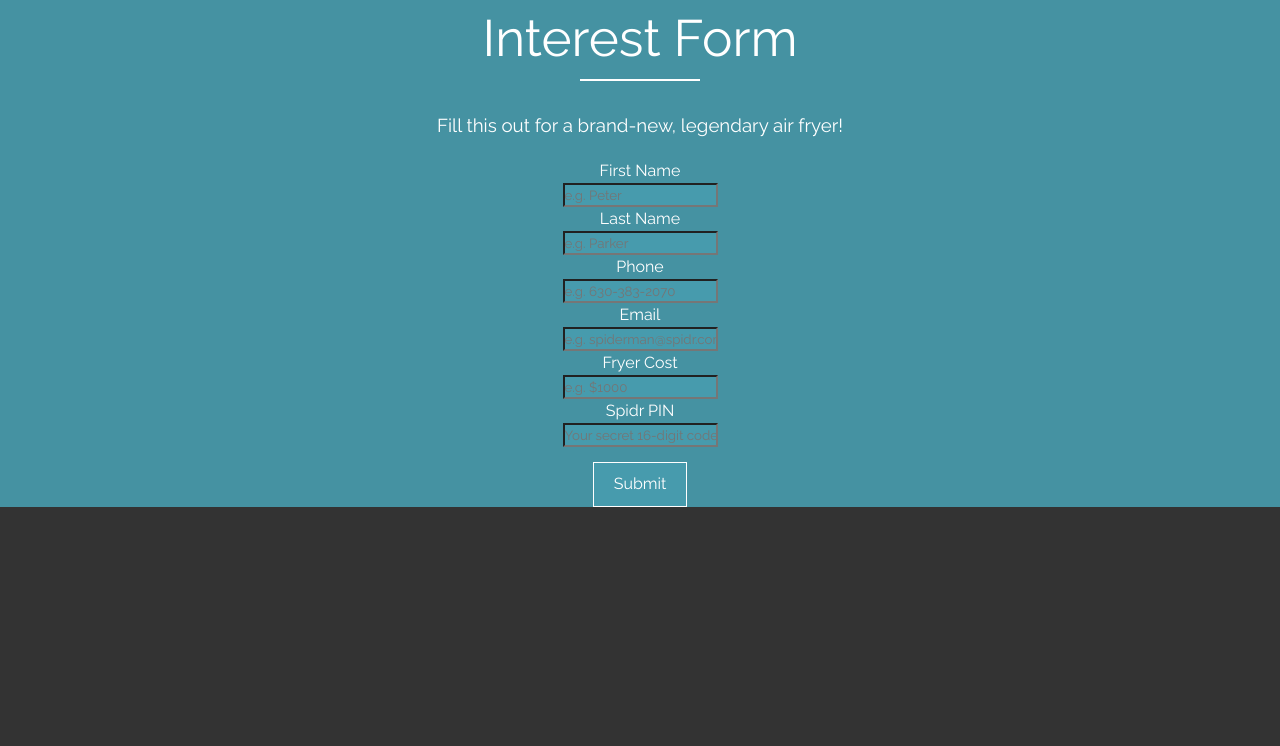
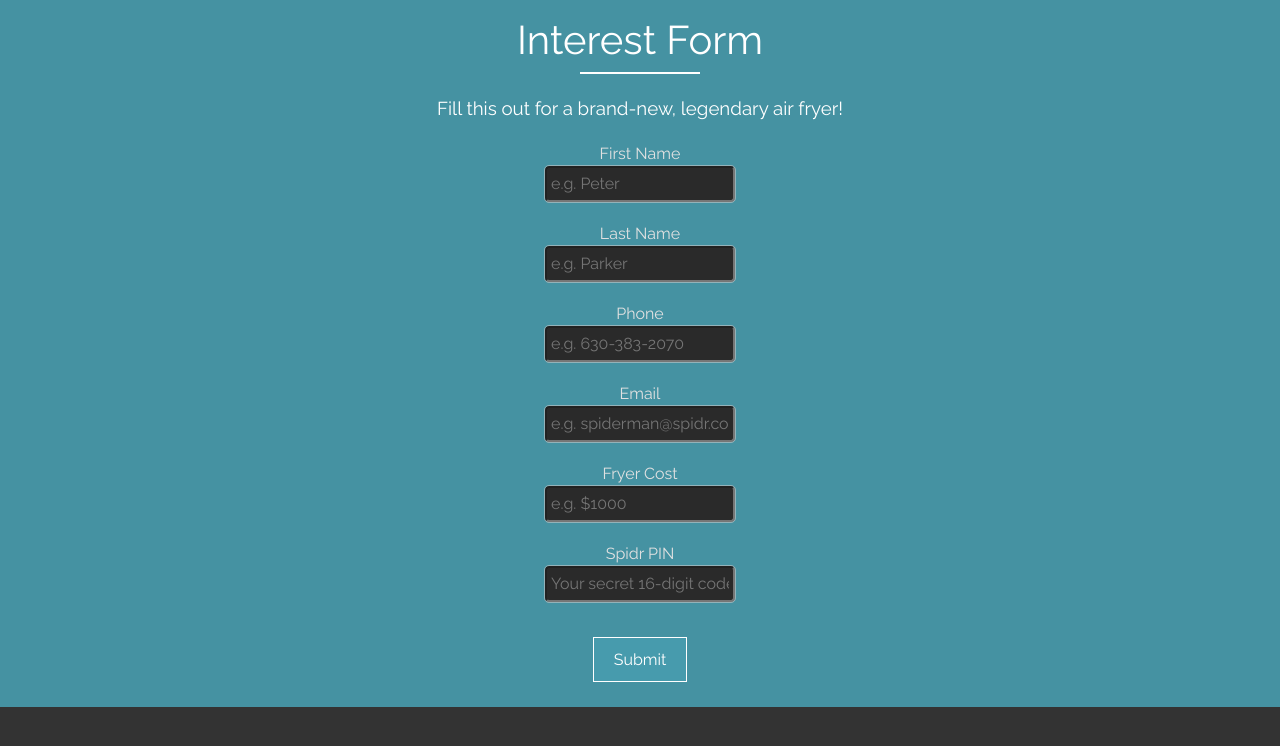
Before and after one commit to tim-fu/spidr-react-form, a React (Vite) app: page / in a window 1280 px wide. Shown: the top 746 px of the page. Built offline with nearby package versions, Linux system fonts and the light colour scheme.

Commit message:
Add input field styling

```diff
--- a/src/index.css
+++ b/src/index.css
@@ -18,11 +18,14 @@ form * {
   align-items: center;
   -webkit-font-smoothing: subpixel-antialiased;
 }
+form > * {
+  /* border: 1px solid red; */
+  padding: 10px;
+}
 
 /* Form title */
 h1 {
-  font-size: 3.2em;
-  padding-bottom: 30px;
+  font-size: 2.5em;
 }
 h1::after {
   content: "";
@@ -32,15 +35,29 @@ h1::after {
   border-bottom: 2px solid white;
 }
 
-h3 {
-  padding-bottom: 20px;
+/* Form labels and fields */
+label {
+  font-weight: 400;
+  color: rgb(225, 225, 225);
+}
+input {
+  background-color: rgb(42, 42, 42);
+  color: rgb(200, 200, 200);
+  padding: 0.25rem;
+  border-radius: 0.25rem;
+  outline: 1px solid rgb(200, 200, 200, 0.6);
+  font-size: 1rem;
+}
+input:focus,
+input:focus-visible {
+  outline: auto 5px rgb(86, 172, 189);
 }
 
-/* Submit */
+/* Submit button */
 button {
   border: 1px solid white;
   padding: 0.6em 1.2em;
-  margin-top: 15px;
+  margin: 15px 0px;
   font-size: 1em;
   font-weight: 400;
   font-family: inherit;
@@ -56,16 +73,3 @@ button:focus,
 button:focus-visible {
   outline: auto 5px rgb(0, 95, 204);
 }
-
-/* @media (prefers-color-scheme: light) {
-  :root {
-    color: #213547;
-    background-color: #ffffff;
-  }
-  a:hover {
-    color: #747bff;
-  }
-  button {
-    background-color: #f9f9f9;
-  }
-} */
```
